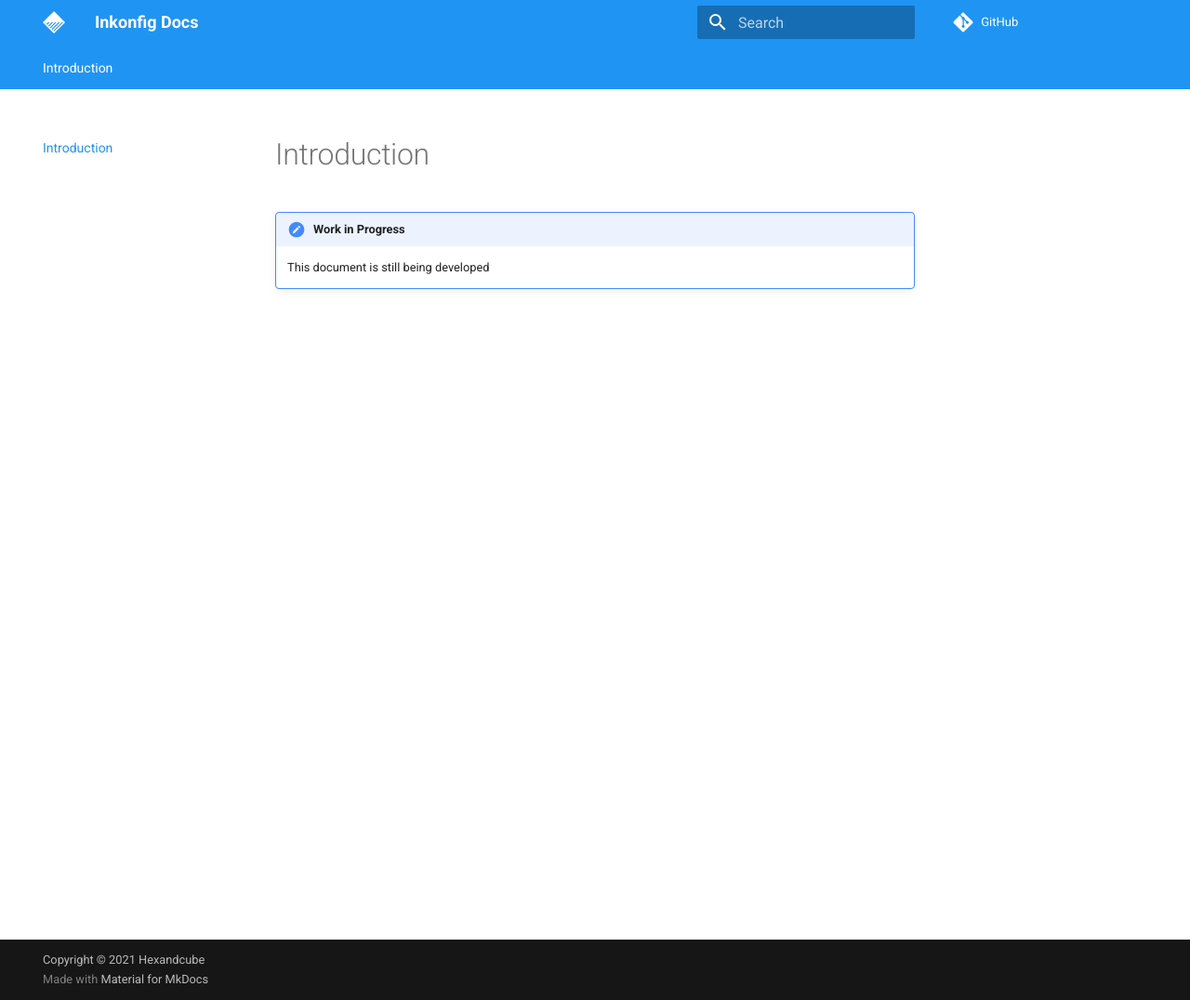
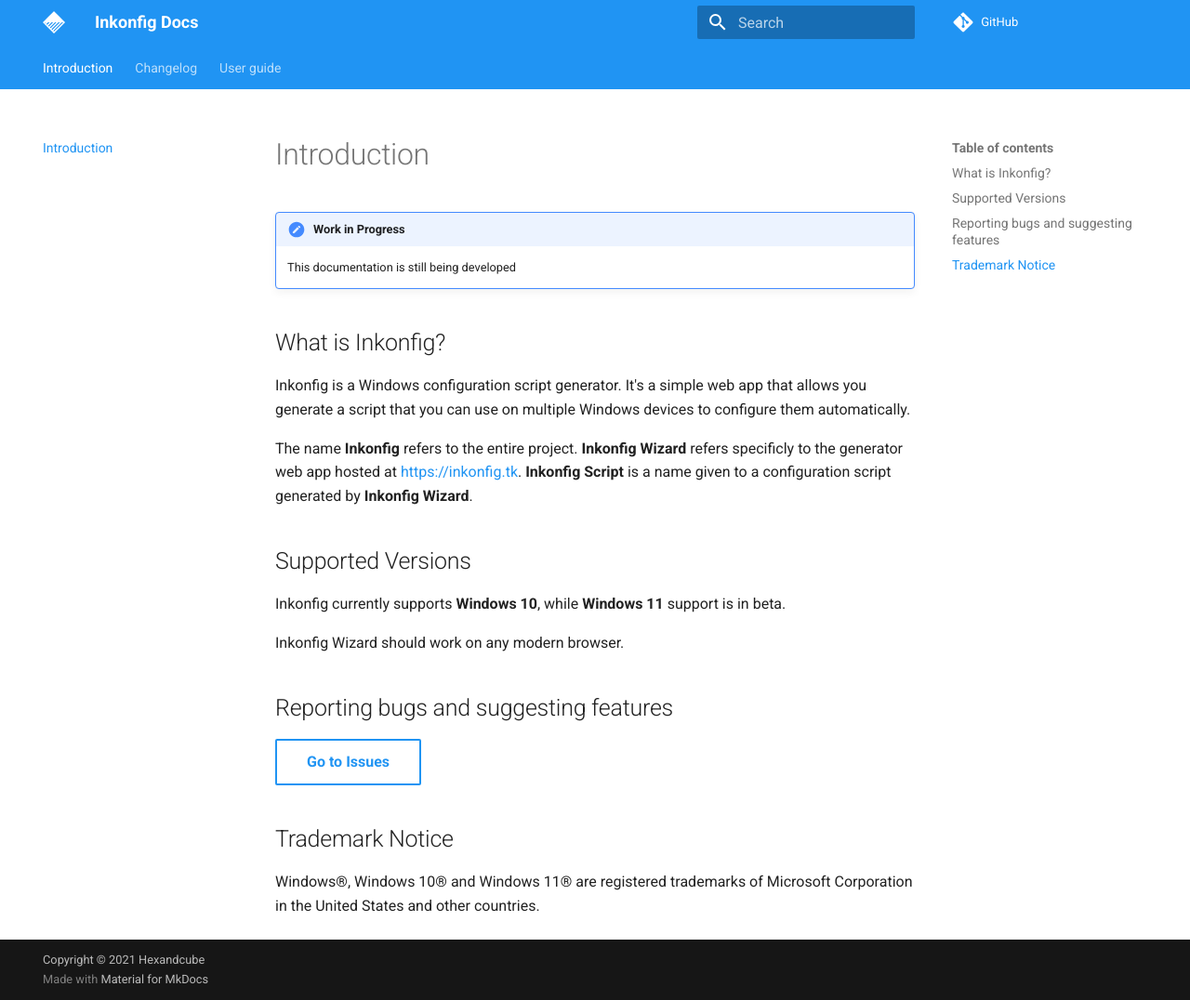
Before and after one commit to hexandcube/inkonfigdocs.hexandcube.eu.org, an MkDocs documentation site: the page built from docs/index.md, in a window 1280 px wide and 1076 px high. Shown: the whole window at 93% size. Built offline with MkDocs 1.6.1 and Material for MkDocs 9.7.7, drawn with Linux system fonts in a browser that asks for light colours; comment, search, counter and statistics services are not loaded.

Commit message:
Updated docs

```diff
--- a/docs/index.md
+++ b/docs/index.md
@@ -1,4 +1,22 @@
 # Introduction
 
 !!! note "Work in Progress"
-    This document is still being developed
+    This documentation is still being developed
+
+## What is Inkonfig?
+Inkonfig is a Windows configuration script generator. It's a simple web app that allows you generate a script
+that you can use on multiple Windows devices to configure them automatically.
+
+The name **Inkonfig** refers to the entire project. **Inkonfig Wizard** refers specificly to the generator web app hosted at [https://inkonfig.tk](https://inkonfig.tk). **Inkonfig Script** is a name given to a configuration script generated by **Inkonfig Wizard**.
+
+## Supported Versions
+Inkonfig currently supports **Windows 10**, while **Windows 11** support is in beta.
+
+Inkonfig Wizard should work on any modern browser.
+
+## Reporting bugs and suggesting features
+
+[Go to Issues](https://github.com/hexandcube/Inkonfig/issues){ .md-button }
+## Trademark Notice
+Windows®, Windows 10® and Windows 11® are registered trademarks
+of Microsoft Corporation in the United States and other countries.
--- a/mkdocs.yml
+++ b/mkdocs.yml
@@ -7,6 +7,14 @@ site_author: Hexandcube
 copyright: Copyright © 2021 Hexandcube
 markdown_extensions:
   - admonition
+  - attr_list
+  - pymdownx.keys
+  - pymdownx.superfences
+  - pymdownx.snippets
+  - pymdownx.highlight:
+      linenums: true
+  - pymdownx.tabbed:
+      alternate_style: true
   - pymdownx.emoji:
       emoji_index: !!python/name:materialx.emoji.twemoji
       emoji_generator: !!python/name:materialx.emoji.to_svg
@@ -15,6 +23,8 @@ plugins:
 extra_css:
   - stylesheets/extra.css
 theme:
+  font:
+    code: Space Mono
   name: material
   logo: assets/logo.png
   features:
```
Also changed, not shown: docs/changelog.md (added, +5 -0 lines), docs/user_guide/personalization.md (added, +115 -0 lines), docs/assets/images/common-file-extensions.png (added), 1 other file.
